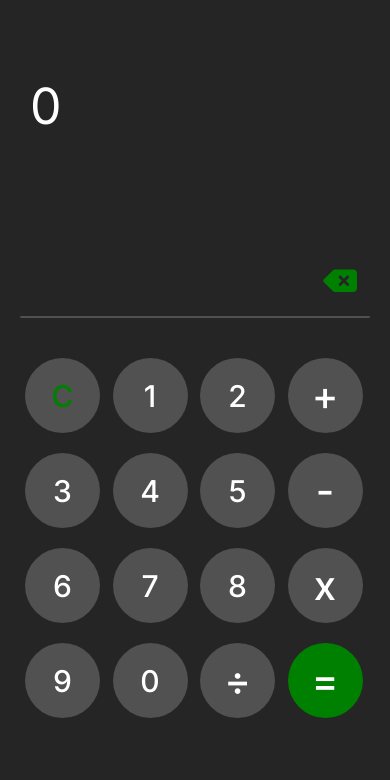
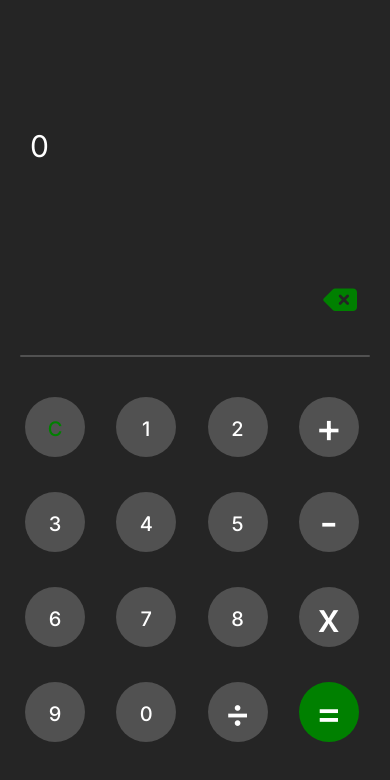
Before and after one commit to Sahaab-Ji/calculater, a plain HTML site: page index.html in a window 390 px wide. Drawn offline with Linux system fonts and the light colour scheme.

Commit message:
fixed issue of ui in pc
i have fixed the bug that is comming in pc that ui is not looking good in pc but look good in mobile now both devices ui will look goood

```diff
--- a/style.css
+++ b/style.css
@@ -38,6 +38,106 @@ body{
     border: none;
     margin-left: 5px;
 }
+* {
+    margin: 0;
+    padding: 0;
+    box-sizing: border-box;
+    font-family: "Inter", sans-serif;
+}
+
+body {
+    background-color: rgb(37, 37, 37);
+    display: flex;
+    justify-content: center;
+    align-items: center;
+    min-height: 100vh;
+}
+
+.outer-div {
+    width: 100%;
+    max-width: 500px;   /* keeps calculator centered and not too wide */
+    margin: auto;
+}
+
+.display {
+    background-color: rgb(37, 37, 37);
+    width: 100%;
+    height: 20vh;
+    font-size: clamp(30px, 5vw, 50px); /* scales with screen size */
+    display: flex;
+    color: white;
+    justify-content: start;
+    align-items: center;
+    padding: 20px 30px;
+    overflow-x: auto; /* allows scrolling if numbers overflow */
+}
+
+.buttons {
+    display: grid;
+    grid-template-columns: repeat(4, 1fr);
+    gap: 15px;
+    padding: 20px;
+    text-align: center;
+}
+
+.button {
+    padding: 20px;
+    border-radius: 50%;
+    width: clamp(60px, 8vw, 75px);
+    height: clamp(60px, 8vw, 75px);
+    font-size: clamp(20px, 3vw, 30px);
+    margin-bottom: 20px;
+    color: white;
+    font-weight: 500;
+    background-color: rgba(128, 128, 128, 0.473);
+    border: none;
+    transition: background-color 0.2s ease, transform 0.2s ease;
+}
+
+.button:hover {
+    background-color: rgba(128, 128, 128, 0.7);
+    transform: scale(1.05);
+    cursor: pointer;
+}
+
+.backspace {
+    padding: 10px;
+    border-radius: 20%;
+    width: clamp(60px, 6vw, 70px);
+    font-size: clamp(16px, 2vw, 20px);
+    display: block;
+    margin-left: auto;
+    background-color: transparent;
+    border: none;
+    margin-right: 15px;
+    margin-top: 20px;
+    cursor: pointer;
+}
+
+.fa-solid {
+    color: green;
+    font-size: clamp(20px, 3vw, 30px);
+    padding-bottom: 10px;
+}
+
+hr {
+    margin: 20px;
+    border: none;
+    border-radius: 20px;
+    height: 2px;
+    background-color: rgba(128, 128, 128, 0.473);
+}
+
+/* Responsive tweaks */
+@media (min-width: 768px) {
+    .outer-div {
+        max-width: 600px;
+    }
+    .display {
+        height: 15vh;
+    }
+}
+
 .backspace{
     padding: 10px;
     border-radius: 20%;
```
